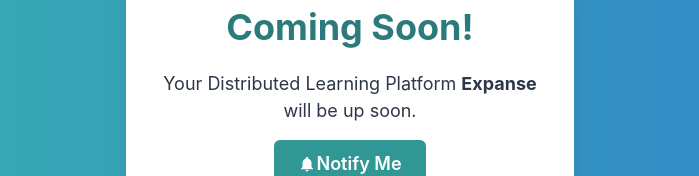
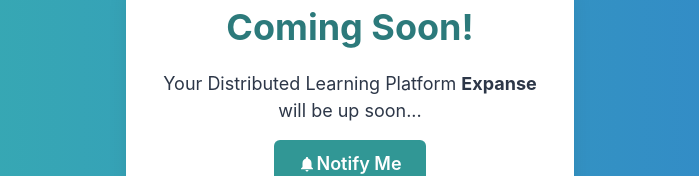
Before and after one commit to abhikCodes/Expanse, a Next.js app in the folder frontend-with-auth/: page / in a window 1280 px wide. Shown: the part 306-482 px from the top of the page, without its empty margins (290-989 px from the left). Built offline with nearby package versions, Linux system fonts and the light colour scheme.

Commit message:
Checking updated

```diff
--- a/frontend-with-auth/app/ComingSoon.tsx
+++ b/frontend-with-auth/app/ComingSoon.tsx
@@ -23,7 +23,7 @@
           </Text>
           <Text fontSize={{ base: "md", md: "lg" }} color="gray.700">
             Your Distributed Learning Platform <strong>Expanse</strong> will be
-            up soon.
+            up soon...
           </Text>
           <Button
             colorScheme="teal"
```
